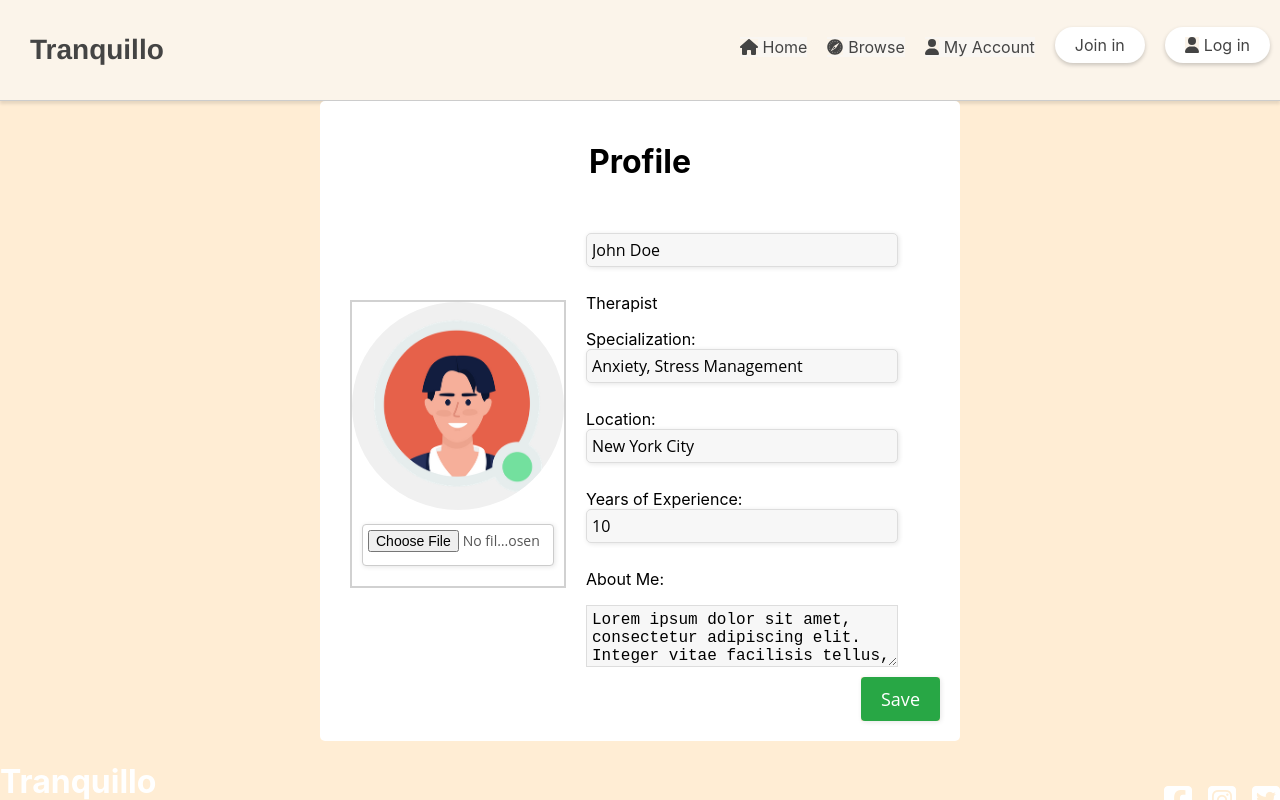
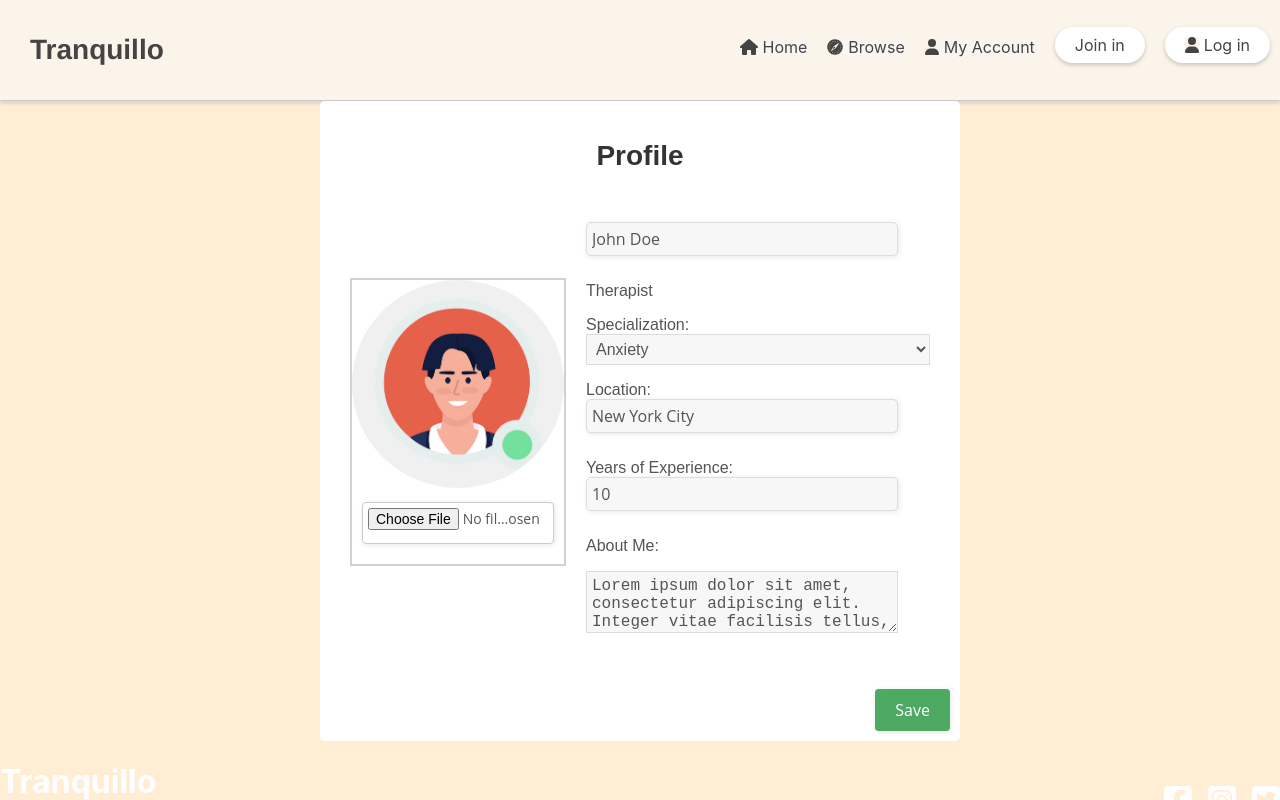
Before and after one commit to altina2801/LabKurs1, a React (Create React App) app in the folder front/: page /profile in a window 1280 px wide. Both pictures are taken after a click on the button "Edit". Shown: the top 800 px of the page. Built offline with nearby package versions, Linux system fonts and the light colour scheme; the HTML template or start-up script is replaced by a standard one.

Commit message:
Some adiitional changes on profile design

```diff
--- a/front/src/components/profile.js
+++ b/front/src/components/profile.js
@@ -12,6 +12,8 @@ const Profile = () => {
     about: 'Lorem ipsum dolor sit amet, consectetur adipiscing elit. Integer vitae facilisis tellus, sed consectetur urna. Donec id lectus ut odio semper ultrices.',
     profilePicture: require('../images/therapist1.webp'),
   });
+
+  const specializationOptions = ['Anxiety', 'Stress Management', 'Depression', 'Relationship Issues', 'Self-esteem', 'Trauma'];
 
   const handleEdit = () => {
     setIsEditing(true);
@@ -73,12 +75,17 @@ const Profile = () => {
           <p>
             Specialization:{' '}
             {isEditing ? (
-              <input
-                type="text"
+              <select
                 name="specialization"
                 value={profileInfo.specialization}
                 onChange={handleInputChange}
-              />
+              >
+                {specializationOptions.map((option) => (
+                  <option key={option} value={option}>
+                    {option}
+                  </option>
+                ))}
+              </select>
             ) : (
               profileInfo.specialization
             )}
--- a/front/src/css/TherapistRegister.css
+++ b/front/src/css/TherapistRegister.css
@@ -10,10 +10,12 @@
   .register-form-container h1 {
     text-align: center;
     margin-bottom: 20px;
+    background-color: white;
   }
 
   .form-group {
     margin-bottom: 15px;
+    background-color: white;
   }
 
   .form-group input,
@@ -26,6 +28,7 @@
 
   .form-group input[type='file'] {
     padding: 5px;
+    background-color: white;
   }
 
   .form-group textarea {
--- a/front/src/css/profile.css
+++ b/front/src/css/profile.css
@@ -7,6 +7,7 @@
   height: 500px;
   position: relative;
   border-radius: 5px;
+  font-family: Arial, sans-serif;
 }
 
 .profile-header {
@@ -17,13 +18,14 @@
 
 .profile-header h1 {
   background-color: white;
+  color: #333;
+  font-size: 28px;
 }
 
 .profile-content {
   display: flex;
   align-items: center;
   background-color: white;
-
   border-radius: 5px;
   padding: 10px;
 }
@@ -48,11 +50,13 @@
   font-size: 24px;
   margin-bottom: 5px;
   background-color: white;
+  color: #333;
 }
 
 .profile-details p {
   background-color: white;
   margin-bottom: 5px;
+  color: #555;
 }
 
 .profile-details p:last-child {
@@ -71,22 +75,15 @@
   height: 600px;
 }
 
-
-
-.edit-button {
-  position: absolute;
-  bottom: 20px;
-  right: 20px;
-}
-
 .edit-button button {
   /* Styles for the edit button */
-  background-color: #007bff;
+  background-color: #49a1ff;
   color: #fff;
   padding: 10px 20px;
   border: none;
   border-radius: 4px;
   cursor: pointer;
+  font-size: 16px;
 }
 
 /* Additional styles for the profile container */
@@ -98,7 +95,9 @@
   border: 1px solid #ddd;
   padding: 5px;
   font-size: 16px;
+  color: #555;
 }
+
 .profile-container.editing .profile-details textarea {
   height: 50px;
   width: 300px;
@@ -108,13 +107,13 @@
   /* Styles for profile picture when editing */
   border: 2px solid #d1d1d1;
   background-color: white;
-
 }
 
 .profile-container.editing .edit-button button {
   /* Styles for the edit button when editing */
-  background-color: #28a745;
+  background-color: #4daa63;
 }
+
 .profile-container .profile-picture input[type="file"] {
   width: 180px;
   height: 30px;
@@ -134,7 +133,38 @@
 .profile-container .profile-picture input[type="file"]:focus {
   border-color: #555;
 }
+
 .profile-picture-upload {
   background-color: white;
   padding: 10px;
 }
+
+.profile-details select {
+  width: 100%;
+  border: none;
+  background-color: white;
+  font-size: 16px;
+  color: #555;
+  outline: none;
+}
+
+.profile-container.editing .profile-details select {
+  /* Styles for select input when editing */
+  background-color: #f7f7f7;
+  border: 1px solid #ddd;
+  padding: 5px;
+}
+
+.profile-container.editing .profile-details select:hover {
+  border-color: #888;
+}
+
+.profile-container.editing .profile-details select:focus {
+  border-color: #555;
+}
+
+.profile-details select option {
+  background-color: white;
+  color: #555;
+  font-weight: normal;
+}
```
